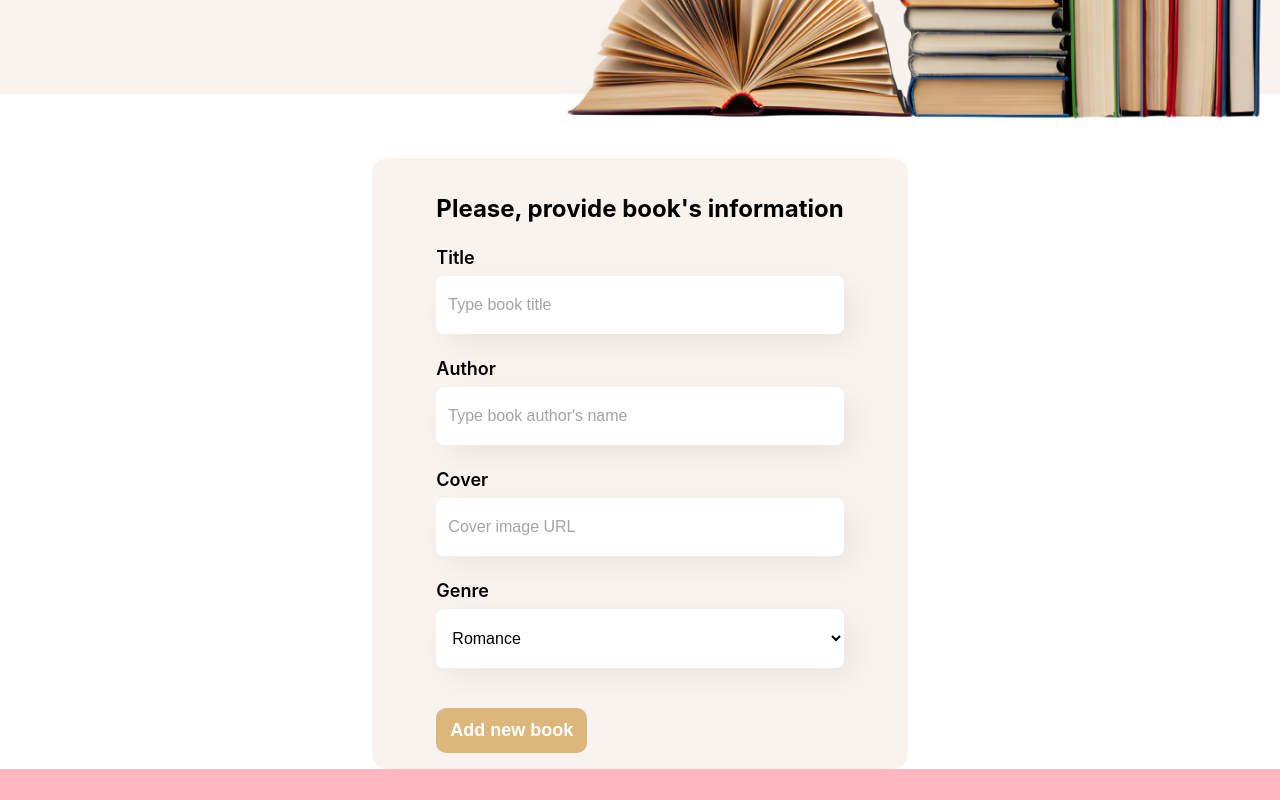
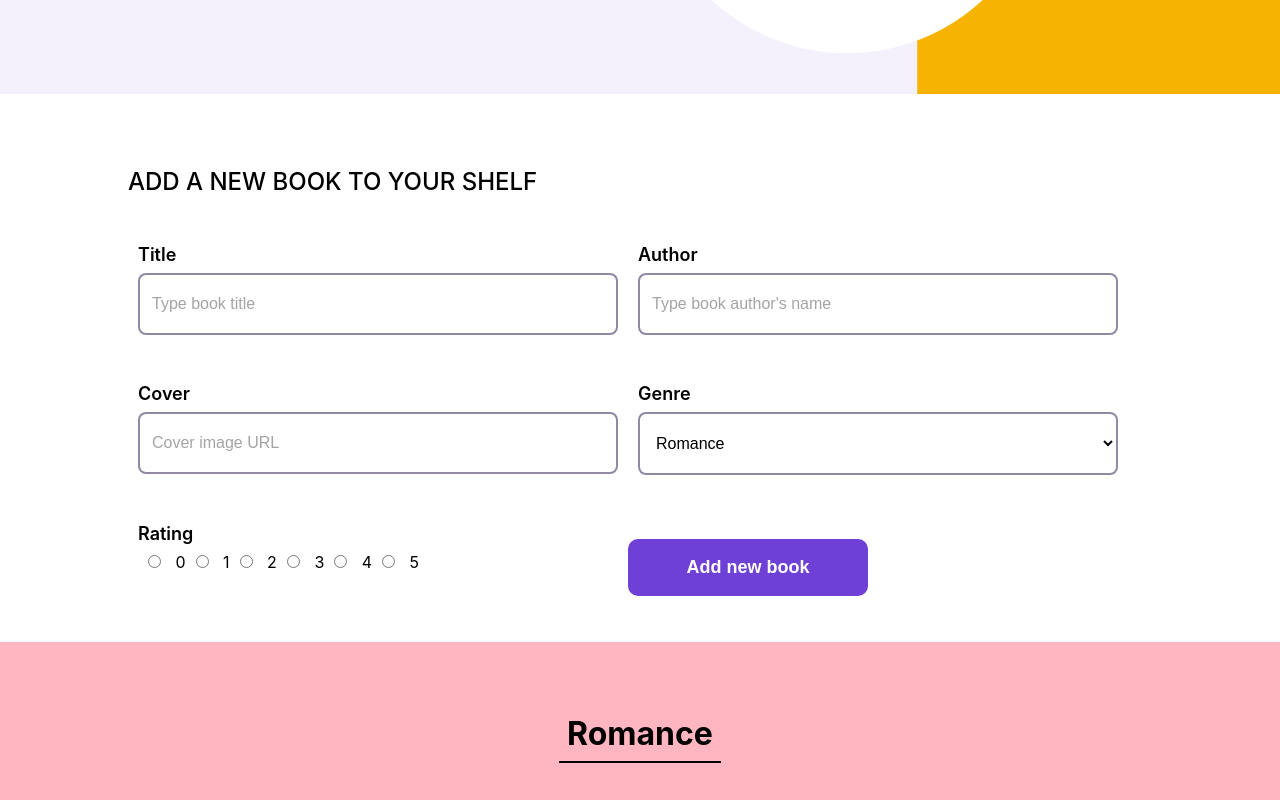
Before and after one commit to CinthiaBecher/bookshelf_react_app, a React (Create React App) app in the folder book-shelf-react-app/bookshelf/: page / in a window 1280 px wide. Shown: the part 400-1200 px from the top of the page. Built offline with nearby package versions, Linux system fonts and the light colour scheme; the HTML template or start-up script is replaced by a standard one.

Commit message:
Design Update

```diff
--- a/book-shelf-react-app/bookshelf/src/App.js
+++ b/book-shelf-react-app/bookshelf/src/App.js
@@ -7,29 +7,14 @@ function App() {
 
     const genres = [
         {
-            name: 'Romance',
+            name: 'Fiction & Fantasy',
             firstColor: '#E896B3',
             secondColor: '#F6E0E1'
         },
         {
-            name: 'Action/Adventure',
-            firstColor: '#B8F1B',
-            secondColor: '#DEF9DB'
-        },
-        {
-            name: 'Fantasy',
-            firstColor: '#BD7AFF',
-            secondColor: '#F5E6FF'
-        },
-        {
-            name: 'Horror/Mystery',
-            firstColor: '#B1B1B1',
-            secondColor: '#E9E9E9'
-        },
-        {
-            name: 'Biography',
-            firstColor: '#F6E0A5',
-            secondColor: '#F8EED4'
+            name: 'Romance',
+            firstColor: '#E896B3',
+            secondColor: '#F6E0E1'
         },
         {
             name: 'Self-help',
--- a/book-shelf-react-app/bookshelf/src/components/Button/Button.css
+++ b/book-shelf-react-app/bookshelf/src/components/Button/Button.css
@@ -1,5 +1,5 @@
 .button{
-    background-color: #DCB77C;
+    background-color: #6E40D6;
     color: #fff;
     border-radius: 10px;
     font-weight: 600;
@@ -8,9 +8,9 @@
     border: none;
     cursor: pointer;
     margin-top:40px;
+    width: 240px;
 }
 
 .button:hover {
-    background-color: #caa260;
-
+    background-color: #592bc4;
 }
--- a/book-shelf-react-app/bookshelf/src/components/Dropdown/Dropdown.css
+++ b/book-shelf-react-app/bookshelf/src/components/Dropdown/Dropdown.css
@@ -1,3 +1,7 @@
+.dropdown{
+    margin: 24px 10px;
+}
+
 .dropdown label{
     display: block;
     margin-bottom: 8px;
@@ -8,10 +12,9 @@
 .dropdown select {
     font-size: 16px;
     background: #FFFFFF;
-    box-shadow: 10px 10px 30px rgba(0, 0, 0, 0.06);
     border-radius: 8px;
-    width: 100%;
-    border: none;
+    width: 480px;
+    border: 2px solid #27144b81;
     padding: 20px 12px;
     box-sizing: border-box;
 }
--- a/book-shelf-react-app/bookshelf/src/components/Form/Form.css
+++ b/book-shelf-react-app/bookshelf/src/components/Form/Form.css
@@ -1,12 +1,23 @@
+
 .form{
     display: flex;
     justify-content: center;
-    margin: auto 0;
+    margin: 30px 0;
 }
 
 .form form{
-    max-width: 80%;
-    background-color: #F9F3EF;
+    width: 80%;
     padding: 16px  64px;
     border-radius: 15px;
 }
+
+.SideBySide{
+    display: inline-flex;
+}
+
+.form h2{
+    text-transform: uppercase;
+    font-weight: 500;
+    font-size: 24px;
+    line-height: 36px;
+}
--- a/book-shelf-react-app/bookshelf/src/components/Form/index.js
+++ b/book-shelf-react-app/bookshelf/src/components/Form/index.js
@@ -2,6 +2,7 @@ import './Form.css'
 import InputText from '../InputText';
 import Dropdown from '../Dropdown';
 import Button from '../Button';
+import RatingInput from '../RatingInput';
 import { useState } from 'react';
 
 const Form = (props) => {
@@ -30,12 +31,19 @@ const Form = (props) => {
     return (
         <section className='form'>
             <form onSubmit={save}>
-                <h2>Please, provide book's information</h2>
-                <InputText required = {true} label="Title" placeholder="Type book title" newValue = {title} onChanges = {newValue => setTitle(newValue)}/>
-                <InputText required = {true} label="Author" placeholder="Type book author's name" newValue = {author} onChanges = {newValue => setAuthor(newValue)}/>
-                <InputText required = {true} label="Cover" placeholder="Cover image URL" newValue = {cover} onChanges = {newValue => setCover(newValue)}/>
-                <Dropdown label = "Genre" items = {genres} newValue = {genre} onChanges = {newValue => setGenre(newValue)}></Dropdown>
-                <Button>Add new book</Button>
+                <h2>Add a new book to your shelf</h2>
+                <div className='SideBySide'>
+                    <InputText required = {true} label="Title" placeholder="Type book title" newValue = {title} onChanges = {newValue => setTitle(newValue)}/>
+                    <InputText required = {true} label="Author" placeholder="Type book author's name" newValue = {author} onChanges = {newValue => setAuthor(newValue)}/>
+                </div>
+                <div className='SideBySide'>
+                    <InputText required = {true} label="Cover" placeholder="Cover image URL" newValue = {cover} onChanges = {newValue => setCover(newValue)}/>
+                    <Dropdown label = "Genre" items = {genres} newValue = {genre} onChanges = {newValue => setGenre(newValue)}></Dropdown>
+                </div>
+                <div className='SideBySide'>
+                    <RatingInput></RatingInput>
+                    <Button>Add new book</Button>
+                </div>
             </form>
         </section>
     )
--- a/book-shelf-react-app/bookshelf/src/components/InputText/InputText.css
+++ b/book-shelf-react-app/bookshelf/src/components/InputText/InputText.css
@@ -1,5 +1,5 @@
 .input-text{
-    margin: 24px 0;
+    margin: 24px 10px;
 }
 
 .input-text label {
@@ -12,11 +12,11 @@
 .input-text input {
     font-size: 16px;
     background: #FFFFFF;
-    box-shadow: 10px 10px 30px rgba(0, 0, 0, 0.06);
     border-radius: 8px;
-    width: 100%;
-    border: none;
+    width: 480px;
+    border: 2px solid #27144b81;
     padding: 20px 12px;
+
     box-sizing: border-box;
 }
 
--- /dev/null
+++ b/book-shelf-react-app/bookshelf/src/components/RatingInput/RatingInput.css
@@ -0,0 +1,16 @@
+.rating{
+    margin: 24px 10px;
+    width: 480px;
+}
+.rating label{
+    display: block;
+    margin-bottom: 8px;
+    font-size: 18px;
+    font-weight: 600;
+}
+
+.rating input{
+    font-size: 16px;
+    background: #FFFFFF;
+    margin: auto 10px;
+}
--- /dev/null
+++ b/book-shelf-react-app/bookshelf/src/components/RatingInput/index.js
@@ -0,0 +1,17 @@
+import './RatingInput.css'
+
+const RatingInput = () =>{
+    return (
+        <div className='rating'>
+            <label>Rating</label>
+            <input type="radio" name="webmaster" value="0"/> 0
+            <input type="radio" name="webmaster" value="1"/> 1
+            <input type="radio" name="webmaster" value="2"/> 2
+            <input type="radio" name="webmaster" value="3"/> 3
+            <input type="radio" name="webmaster" value="4"/> 4
+            <input type="radio" name="webmaster" value="5"/> 5
+        </div>
+    )
+}
+
+export default RatingInput
```
Also changed, not shown: book-shelf-react-app/bookshelf/public/images/banner.png.
